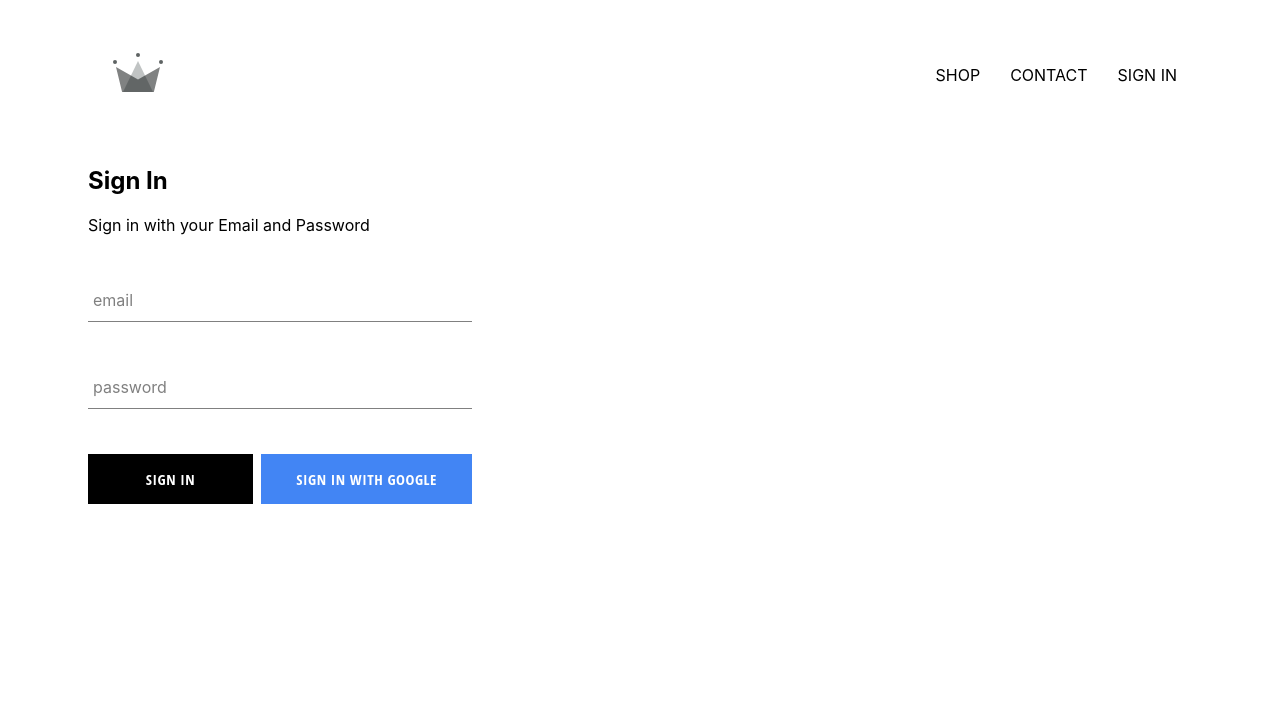
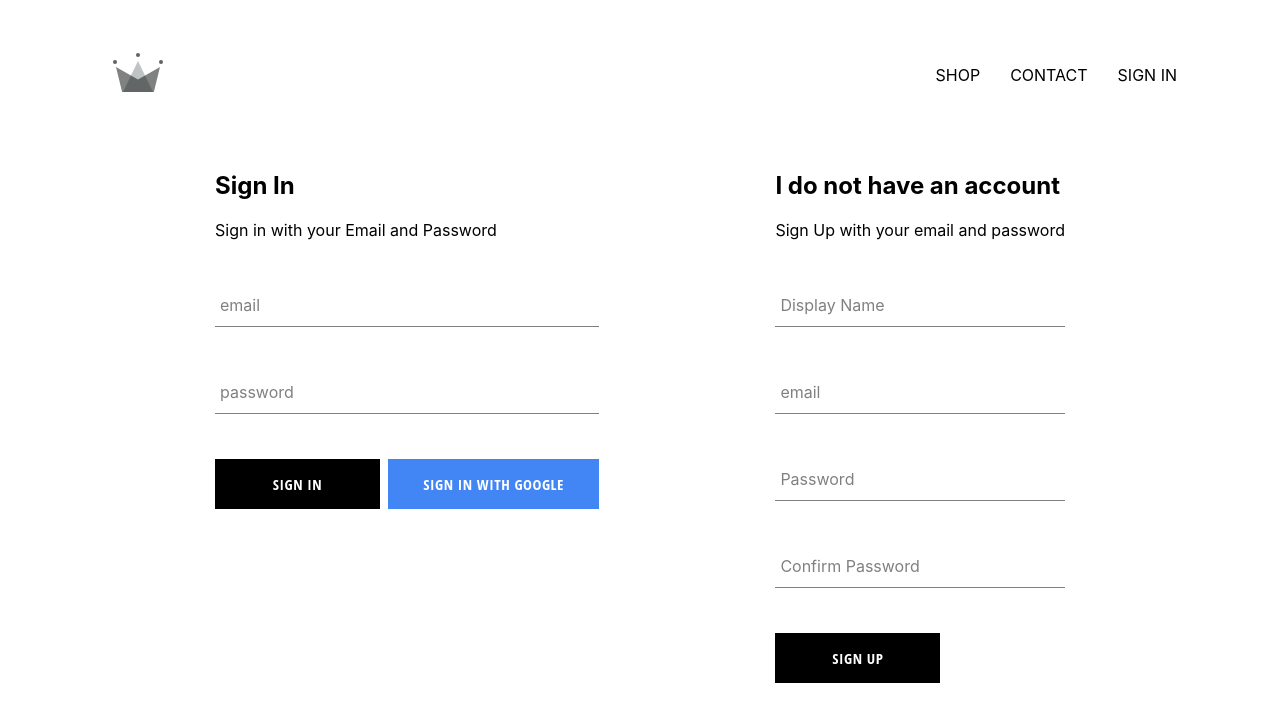
Before and after one commit to CalebRose/ecommerce-site, a React (Create React App) app: page /signin in a window 1280 px wide. Shown: the top 722 px of the page. Built offline with nearby package versions, Linux system fonts and the light colour scheme; no server answers.

Commit message:
Firebase Utils implementsed; SignIn, SignUp

```diff
--- a/src/App.js
+++ b/src/App.js
@@ -5,7 +5,7 @@
 import "./App.css";
 import Header from "./components/header/header.component";
 import SignInPage from "./components/sign-in-register/sign-in-registration.components";
-import { auth } from "./firebase/firebase.utils";
+import { auth, createUserProfileDocument } from "./firebase/firebase.utils";
 
 class App extends React.Component {
   state = {
@@ -15,8 +15,22 @@
   unSubscribeFromAuth = null;
 
   componentDidMount() {
-    this.unSubscribeFromAuth = auth.onAuthStateChanged(user => {
-      this.setState({ currentUser: user });
+    this.unSubscribeFromAuth = auth.onAuthStateChanged(async userAuth => {
+      // this.setState({ currentUser: user });
+      if (userAuth) {
+        const userRef = await createUserProfileDocument(userAuth);
+
+        userRef.onSnapshot(snapShot => {
+          this.setState({
+            currentUser: {
+              id: snapShot.id,
+              ...snapShot.data()
+            }
+          });
+        });
+      } else {
+        this.setState({ currentUser: userAuth });
+      }
     });
   }
 
@@ -25,7 +39,7 @@
   }
 
   render() {
-    console.log(this.state.currentUser);
+    console.log(this.state);
     return (
       <div>
         <Router>
--- /dev/null
+++ b/src/components/sign-in-register/registration/sign-up.component.js
@@ -0,0 +1,93 @@
+import React from "react";
+
+import FormInput from "../../form-input/form-input.component";
+import CustomButton from "../../custom-button/custom-button.component";
+import {
+  auth,
+  createUserProfileDocument
+} from "../../../firebase/firebase.utils";
+
+class SignUp extends React.Component {
+  state = {
+    displayName: "",
+    email: "",
+    password: "",
+    confirmPassword: ""
+  };
+
+  handleSubmit = async event => {
+    event.preventDefault();
+    const { displayName, email, password, confirmPassword } = this.state;
+    if (password !== confirmPassword) {
+      alert("Passwords don't match");
+      return;
+    }
+    try {
+      const { user } = await auth.createUserWithEmailAndPassword(
+        email,
+        password
+      );
+      await createUserProfileDocument(user, { displayName });
+      this.setState({
+        displayName: "",
+        email: "",
+        password: "",
+        confirmPassword: ""
+      });
+    } catch (error) {
+      console.log(error);
+    }
+  };
+
+  handleChange = event => {
+    const { name, value } = event.target;
+    this.setState({ [name]: value });
+  };
+
+  render() {
+    const { displayName, email, password, confirmPassword } = this.state;
+    return (
+      <div className="sign-up">
+        <h2 className="title">I do not have an account</h2>
+        <span>Sign Up with your email and password</span>
+        <form className="sign-up-form" onSubmit={this.handleSubmit}>
+          <FormInput
+            type="text"
+            name="displayName"
+            value={displayName}
+            onChange={this.handleChange}
+            label="Display Name"
+            required
+          />
+          <FormInput
+            type="email"
+            name="email"
+            value={email}
+            onChange={this.handleChange}
+            label="email"
+            required
+          />
+          <FormInput
+            type="password"
+            name="password"
+            value={password}
+            onChange={this.handleChange}
+            label="Password"
+            required
+          />
+          <FormInput
+            type="password"
+            name="confirmPassword"
+            value={confirmPassword}
+            onChange={this.handleChange}
+            label="Confirm Password"
+            required
+          />
+          <CustomButton type="Submit">SIGN UP</CustomButton>
+        </form>
+      </div>
+    );
+  }
+}
+
+export default SignUp;
--- /dev/null
+++ b/src/components/sign-in-register/registration/sign-up.styles.scss
@@ -0,0 +1,8 @@
+.sign-up {
+  display: flex;
+  flex-direction: column;
+  width: 380px;
+  .title {
+    margin: 10px 0;
+  }
+}
--- a/src/components/sign-in-register/sign-in-registration.components.js
+++ b/src/components/sign-in-register/sign-in-registration.components.js
@@ -2,11 +2,13 @@
 
 import "./sign-in-registration.styles.scss";
 import SignIn from "./sign-in/sign-in.components";
+import SignUp from "./registration/sign-up.component";
 
 const SignInPage = () => {
   return (
-    <div className="Sign-In-Page">
+    <div className="sign-in-page">
       <SignIn />
+      <SignUp />
     </div>
   );
 };
--- a/src/components/sign-in-register/sign-in-registration.styles.scss
+++ b/src/components/sign-in-register/sign-in-registration.styles.scss
@@ -0,0 +1,6 @@
+.sign-in-page {
+  width: 850px;
+  display: flex;
+  justify-content: space-between;
+  margin: 30px auto;
+}
--- a/src/firebase/firebase.utils.js
+++ b/src/firebase/firebase.utils.js
@@ -21,8 +21,31 @@
   //   appId: process.env.APP_ID,
   //   measurementId: process.env.MEAS_ID
 };
+firebase.initializeApp(config);
 
-firebase.initializeApp(config);
+export const createUserProfileDocument = async (userAuth, additionalData) => {
+  // If not authorized, do nothing
+  if (!userAuth) return;
+  // Query inside of firestore for the document
+  const userRef = firestore.doc(`users/${userAuth.uid}`);
+  const snapShot = await userRef.get();
+  if (!snapShot.exists) {
+    const { displayName, email } = userAuth;
+    const createdAt = new Date();
+
+    try {
+      await userRef.set({
+        displayName,
+        email,
+        createdAt,
+        ...additionalData
+      });
+    } catch (error) {
+      console.log("error creating user", error.message);
+    }
+  }
+  return userRef;
+};
 
 export const auth = firebase.auth();
 export const firestore = firebase.firestore();
```
